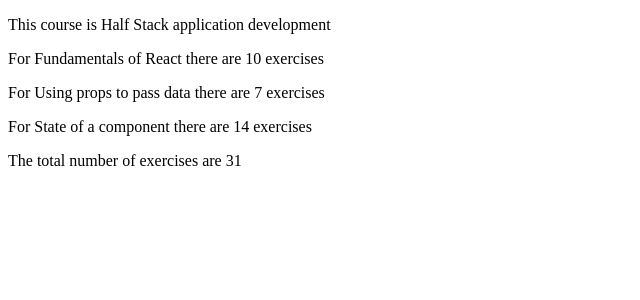
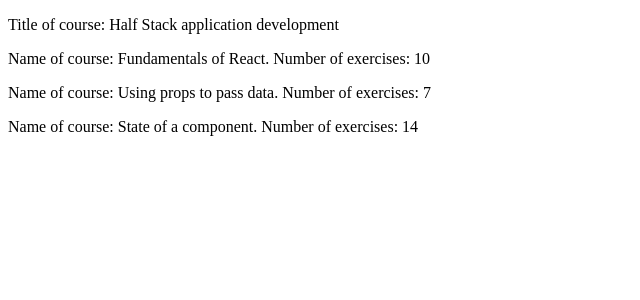
Before and after one commit to t0dii/fullstackcourse, a React (Vite) app in the folder part1/courseinfo/: page / in a window 1280 px wide. Shown: the top 300 px of the page, without its empty margins (0-640 px from the left). Built offline with nearby package versions, Linux system fonts and the light colour scheme.

Commit message:
Finished up to part 1.5.

```diff
--- a/part1/courseinfo/src/App.jsx
+++ b/part1/courseinfo/src/App.jsx
@@ -1,71 +1,28 @@
-const Header = (props) => {
-  console.log(props)
-  return (
-    <div>
-      <p>
-        This course is {props.course}
-      </p>
-    </div>
-  )
-}
-
-const Total = (props) => {
-  console.log(props)
-  return (
-    <div>
-      <p>
-        The total number of exercises are {props.exercises1 + props.exercises2 + props.exercises3}
-      </p>
-    </div>
-
-  )
-}
-
-const Part = (props) => {
-  console.log(props)
-  return (
-    <div>
-      <p>
-        For {props.name} there are {props.exercises} exercises
-      </p>
-    </div>
-  )
-}
-
-const Content = (props) => {
-  console.log(props)
-  return (
-    <div>
-      <Part name={props.part1} exercises={props.exercises1}/>
-      <Part name={props.part2} exercises={props.exercises2}/>
-      <Part name={props.part3} exercises={props.exercises3}/>
-    </div>
-  )
-}
-
-
 const App = () => {
-  const course = 'Half Stack application development'
-  const part1 = 'Fundamentals of React'
-  const exercises1 = 10
-  const part2 = 'Using props to pass data'
-  const exercises2 = 7
-  const part3 = 'State of a component'
-  const exercises3 = 14
+  const course = {
+    name: 'Half Stack application development',
+    parts: [
+      {
+        name: 'Fundamentals of React',
+        exercises: 10
+      },
+      {
+        name: 'Using props to pass data',
+        exercises: 7
+      },
+      {
+        name: 'State of a component',
+        exercises: 14
+      }
+    ]
+  }
 
   return (
     <div>
-      <Header course={course}/>
-      <Content
-      part1={part1} exercises1={exercises1}
-      part2={part2} exercises2={exercises2}
-      part3={part3} exercises3={exercises3}
-      />
-      <Total
-      exercises1={exercises1}
-      exercises2={exercises2}
-      exercises3={exercises3}
-      />
+      <p>Title of course: {course.name}</p>
+      <p>Name of course: {course.parts[0].name}. Number of exercises: {course.parts[0].exercises}</p>
+      <p>Name of course: {course.parts[1].name}. Number of exercises: {course.parts[1].exercises}</p>
+      <p>Name of course: {course.parts[2].name}. Number of exercises: {course.parts[2].exercises}</p>
     </div>
   )
 }
```
